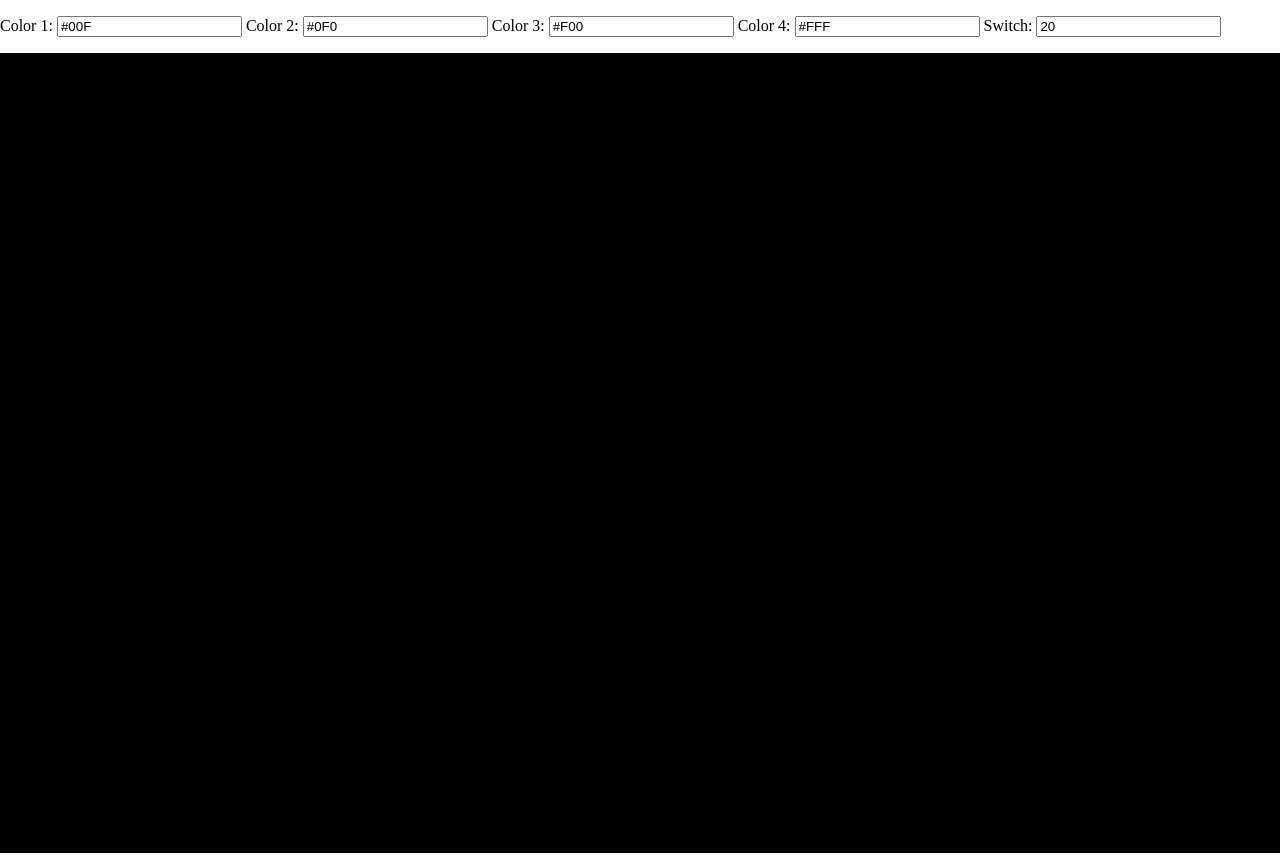
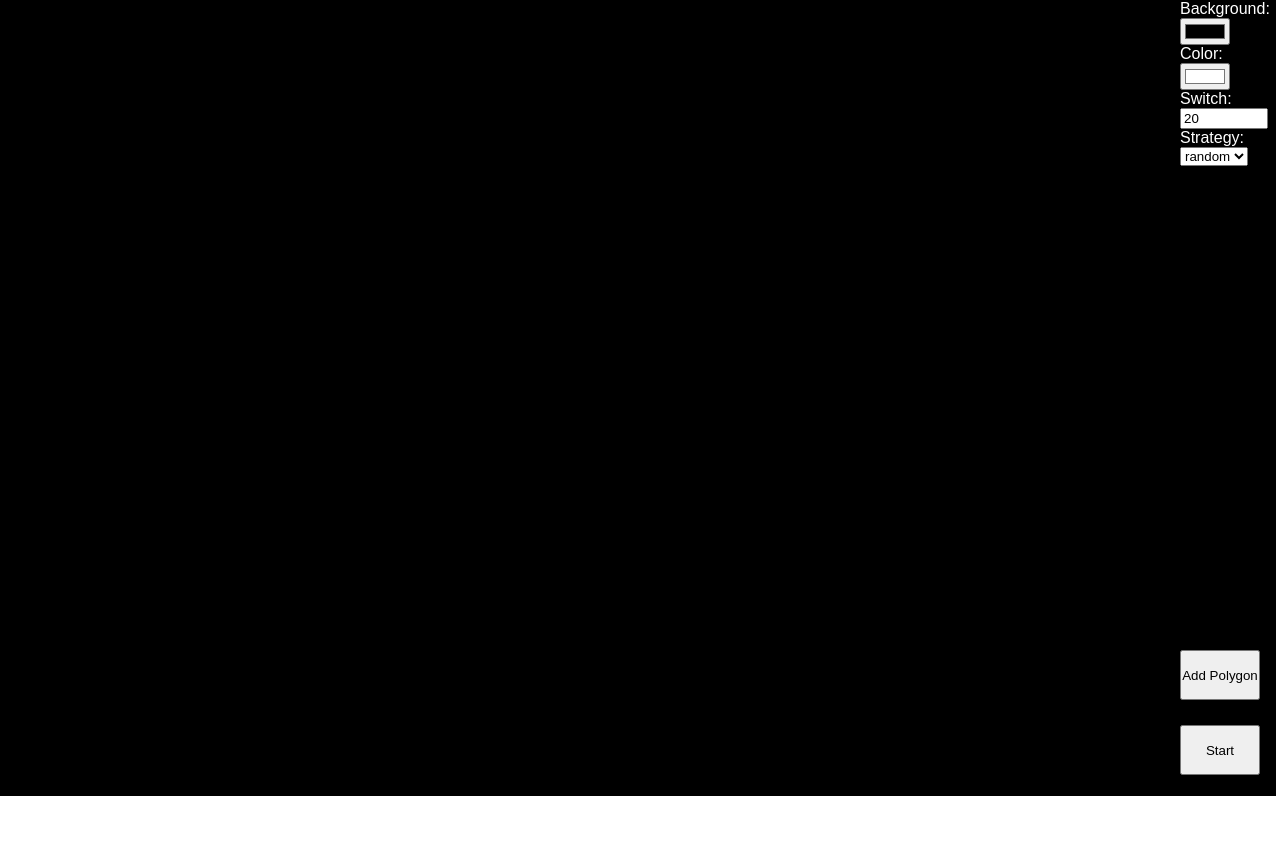
Before and after one commit to josvromans/chaosgame, a plain HTML site: page index.html in a window 1280 px wide. After the commit the page ends 800 px from the top, so only its background shows below. Drawn offline with Linux system fonts and the light colour scheme.

Commit message:
change settings on the front end | add buttons so even without a keyboard, the polygons can be drawn

```diff
--- a/chaosgame.css
+++ b/chaosgame.css
@@ -7,3 +7,30 @@ html, body {
 canvas {
     background-color: black;
 }
+
+.menu {
+  height: 100%;
+  width: 100px;
+  position: fixed;
+  z-index: 1;
+  top: 0;
+  right: 0;
+  color: white;
+  font-family: arial;
+}
+
+input {
+    max-width: 80px;
+}
+
+button {
+    width: 80px;
+    height: 50px;
+    padding: 0;
+    margin-bottom: 25px;
+}
+
+.buttons {
+    position: fixed;
+    bottom: 0;
+}
--- a/chaosgame.js
+++ b/chaosgame.js
@@ -1,5 +1,7 @@
-var polygon_list = []
-var temp_coordinates_list = []
+var polygon_list = [];
+var temp_coordinates_list = [];
+var colors = [];
+var block_action = false;
 
 
 const copyToClipboard = str => {
@@ -21,7 +23,15 @@ function getRandomItem(list) {
     return list[random_index];
 }
 
-function draw_polygon(e){
+function draw_polygon(){
+    if (block_action === true) {
+        return;
+    }
+    block_action = true;
+
+    var color = document.getElementById('current_color').value;
+    colors.push(color);
+
     var ctx = canvas.getContext('2d');
     ctx.beginPath();
 
@@ -30,26 +40,31 @@ function draw_polygon(e){
 
     ctx.closePath();
 
-    ctx.strokeStyle = "#FFF";
+    ctx.strokeStyle = color;
     ctx.lineWidth = 1;
     ctx.stroke();
 
     polygon_list.push(temp_coordinates_list);
 
     temp_coordinates_list = [];
+    block_action = false;
 }
 
 
-function start_chaos_game(ctx, canvas, iterations=1200000){
+function start_chaos_game(ctx, canvas, iterations=1500000){
+    if (block_action === true) {
+        return;
+    }
+    block_action = true;
+
+    var bg_color = document.getElementById('background_color').value;
+
+    ctx.fillStyle = bg_color;
+    canvas.style.backgroundColor = bg_color;
     ctx.clearRect(0, 0, canvas.width, canvas.height);
 
-    var colors = [
-        document.getElementById('color1').value,
-        document.getElementById('color2').value,
-        document.getElementById('color3').value,
-        document.getElementById('color4').value,
-    ];
     var switch_poly = document.getElementById('switch_poly').value;
+    var switch_strategy = document.getElementById('switch-strategy').value;
 
     var polygon_index = 0;
     var color = colors[polygon_index];
@@ -57,8 +72,11 @@ function start_chaos_game(ctx, canvas, iterations=1200000){
 
     for (i=0; i<iterations; i+=1) {
         if (i % switch_poly === 0) {
-            // polygon_index = (polygon_index + 1) % polygon_list.length;
-            polygon_index = getRandomInteger(0, polygon_list.length - 1);
+            if (switch_strategy === 'random') {
+                polygon_index = getRandomInteger(0, polygon_list.length - 1);
+            } else {
+                polygon_index = (polygon_index + 1) % polygon_list.length;
+            }
             color = colors[polygon_index % colors.length];
         }
 
@@ -73,14 +91,17 @@ function start_chaos_game(ctx, canvas, iterations=1200000){
 
         start_point = midpoint;
     }
+    block_action = false;
 }
+
 
 document.addEventListener('DOMContentLoaded', function(event) {
     var canvas = document.getElementById('canvas');
-    canvas.width  = window.innerWidth;
-    canvas.height = window.innerHeight;
+    canvas.width  = window.innerWidth - 4;
+    canvas.height = window.innerHeight - 4;
     var ctx = canvas.getContext('2d');
 
+    // Add points on mouse down
     canvas.addEventListener("mousedown", event => {
         let bound = canvas.getBoundingClientRect();
         let x = event.clientX - bound.left - canvas.clientLeft;
@@ -89,7 +110,6 @@ document.addEventListener('DOMContentLoaded', function(event) {
 
         ctx.fillStyle = '#FFF';
         ctx.fillRect(x - 1,y - 1,2,2);
-
     })
 
     document.addEventListener('keyup', event => {
@@ -97,6 +117,8 @@ document.addEventListener('DOMContentLoaded', function(event) {
             draw_polygon();
         }
     })
+    document.getElementById('add_polygon').addEventListener("mouseup", event => {draw_polygon()});
+    document.getElementById('start').addEventListener("mouseup", event => {start_chaos_game(ctx, canvas)});
 
     document.addEventListener('keydown', function(event) {
         // on ctrl-c: add the list of polygons to the clipboard (as a Python list of lists of tuples)
@@ -110,15 +132,11 @@ document.addEventListener('DOMContentLoaded', function(event) {
                 clip_str += '    ],\n'
             }
             clip_str += ']'
-            // console.log(clip_str)
             copyToClipboard(clip_str);
         }
 
         if (event.keyCode === 13) {
-            // Cancel the default action, if needed
-            // event.preventDefault();
             start_chaos_game(ctx, canvas);
         }
-
     });
 })
--- a/index.html
+++ b/index.html
@@ -8,20 +8,29 @@
     <script src="chaosgame.js"></script>
 </head>
 <body>
+    <div class="menu">
+         <div>Background:</div>
+        <input id="background_color" name="Background Color Picker" type="color"/>
 
+        <div>Color:</div>
+        <input id="current_color" name="Color Picker" type="color" value="#FFFFFF"/>
 
-<script src="jscolor.js"></script>
-<p>
-    Color 1: <input id="color1" value="#00F">
-    Color 2: <input id="color2" value="#0F0">
-    Color 3: <input id="color3" value="#F00">
-    Color 4: <input id="color4" value="#FFF">
-    Switch: <input id="switch_poly" value="20">
-</p>
+        <div>Switch:</div>
+        <input id="switch_poly" value="20">
 
-<canvas id="canvas">
+        <label for="switch-strategy">Strategy:</label>
+        <select name="switch-strategy" id="switch-strategy">
+            <option value="random">random</option>
+            <option value="next">next</option>
+        </select>
 
-</canvas>
+        <div class="buttons">
+<!--            <a href="chaos_game.html">click here</a>-->
+            <button id="add_polygon" title="Make a polygon of all the points that were clicked so far. Keyboard shortcut: <SPACE>">Add Polygon</button>
+            <button id="start" title="Start the Chaos Game. Keyboard shortcut: <ENTER>">Start</button>
+        </div>
+    </div>
 
+    <canvas id="canvas"></canvas>
 </body>
 </html>
```
Also changed, not shown: chaos_game.html (added, +12 -0 lines).
